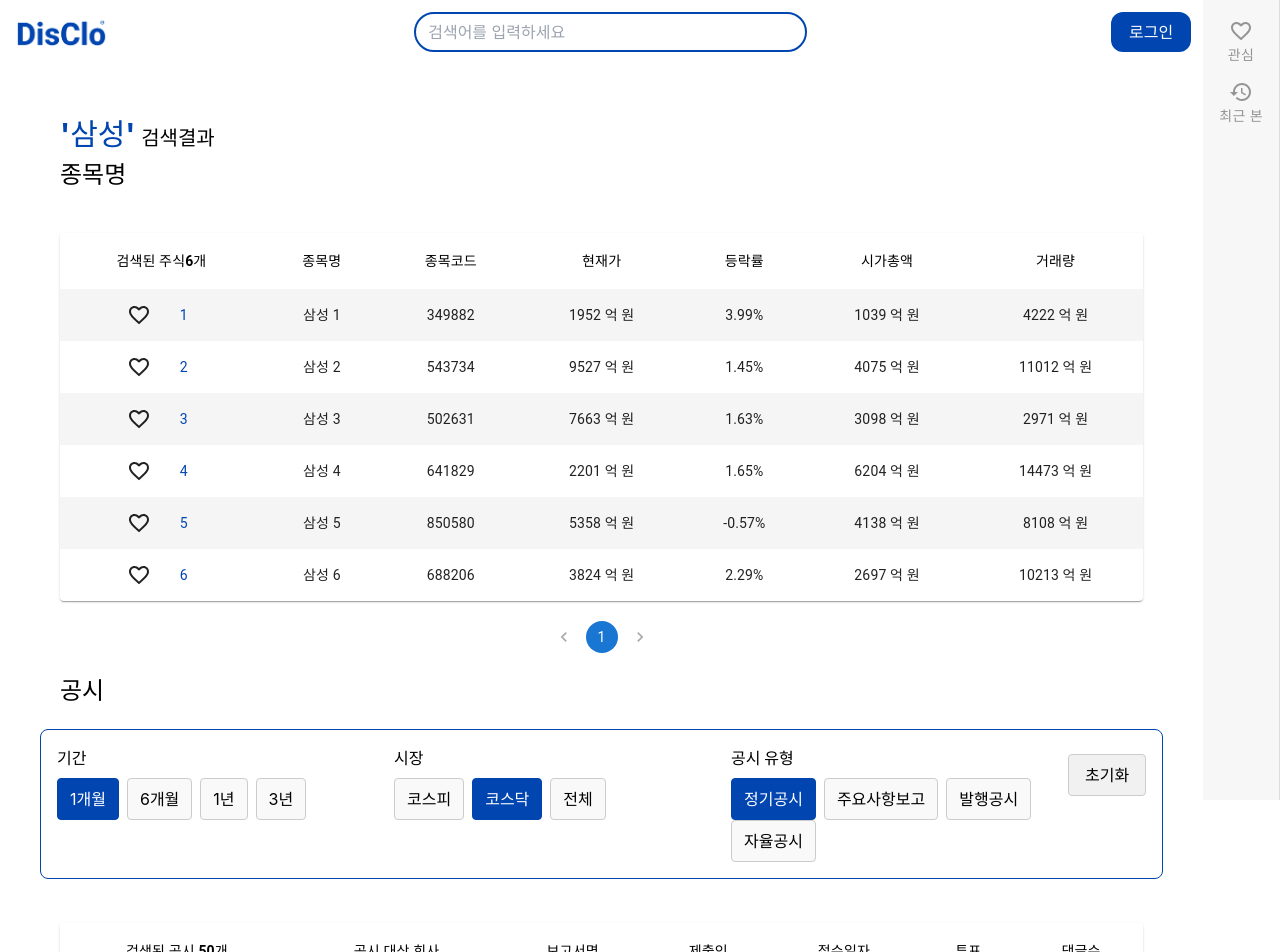
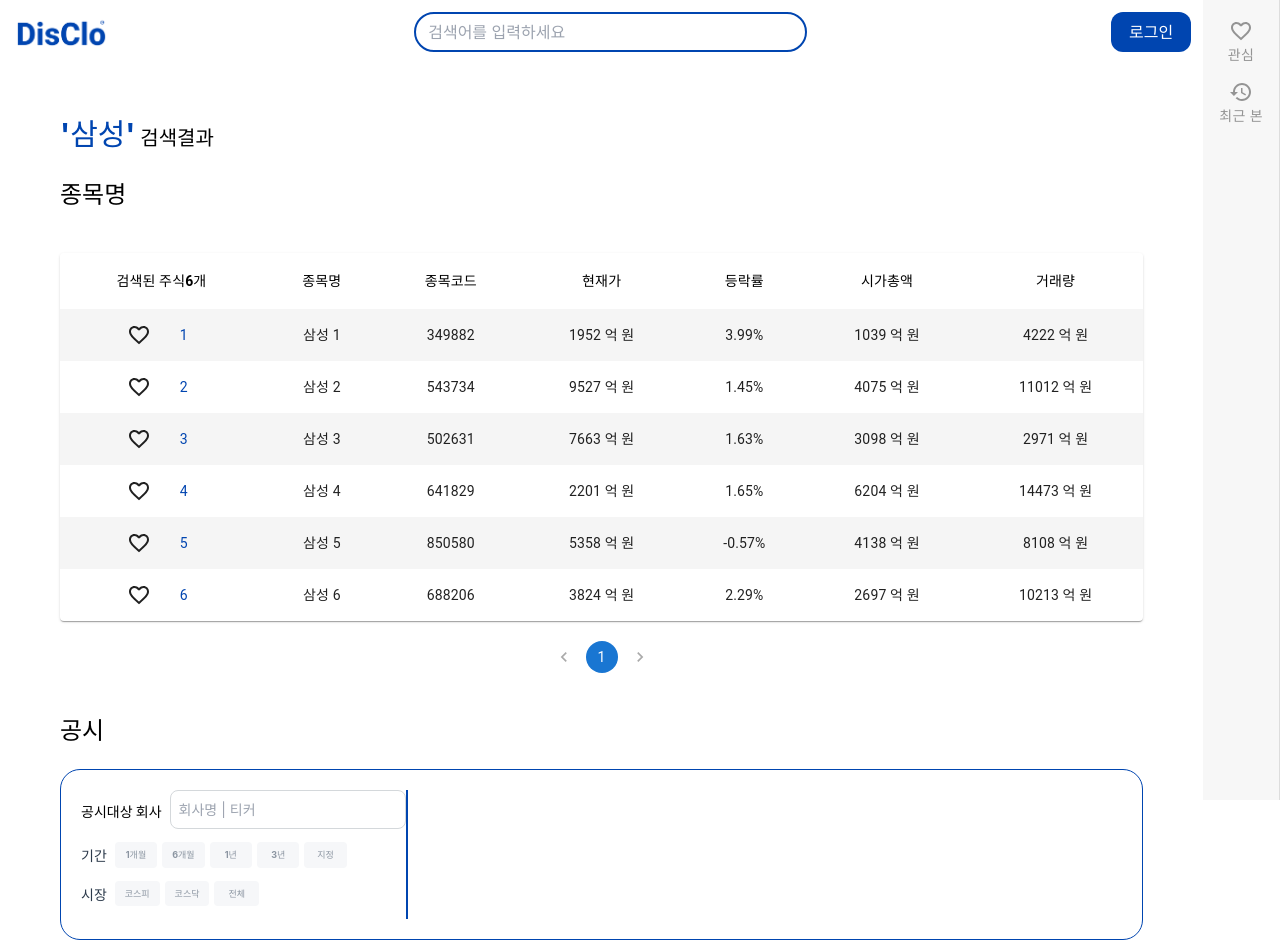
Before and after one commit to React-4/frontend, a React (Vite) app: page /search-result in a window 1280 px wide. Shown: the top 952 px of the page. Built offline with nearby package versions, Linux system fonts and the light colour scheme.

Commit message:
ing: 검색, 기간, 시장, 바 설정 완료

```diff
--- a/src/components/css/ListTables.css
+++ b/src/components/css/ListTables.css
@@ -9,6 +9,7 @@
     text-align: left;
     margin-left: 20px;
     margin-bottom: 20px;
+    margin-top: 20px;
     font-size: 24px;
     font-weight: bold;
   }
--- a/src/components/css/SearRes.css
+++ b/src/components/css/SearRes.css
@@ -1,54 +1,184 @@
 .filters {
     border: 1px solid #0045B0;
-    padding: 16px;
-    margin-bottom: 24px;
-    border-radius: 8px;
+    padding: 20px;
+    margin: 0 20px 20px 20px;
+    border-radius: 20px;
     display: flex;
-    flex-wrap: wrap;
-    gap: 16px;
+    gap: 10px;
+    justify-content: space-between;
+    align-items: center;
+  }
+.sec {
+  display: flex;
+  flex-direction: row;
+}
+
+.sector1 {
+  flex-direction: column;
+}
+
+  .row {
+    display: flex;
+    /* justify-content: flex-start; */
+    align-items: center;
+    margin-bottom: 8px;
   }
 
   .filter-group {
+    /* flex: 1; */
+    min-width: 200px;
+    display: flex;
+    flex-direction: row;
+    gap: 3px;
+  }
+
+  .search-group {
+    display: flex;
+    align-items: center;
+    width: 100%;
+    max-width: 600px;
+    margin-bottom: 5px;
+  }
+
+  .search-bar {
+    display: flex;
+    align-items: center;
+    gap: 8px;
+  }
+
+  .search-bar input {
     flex: 1;
-    min-width: 200px;
+    padding: 8px;
+    border-radius: 8px;
+    border: 1px solid #d4d8db;
+    font-size: 14px;
+    width: 100%;
+  }
+
+  .separator {
+    display: flex;
+    width: 1px;
+    border: 1px solid #0045B0;
+  }
+
+  .period-group,
+  .market-group,
+  .type-group {
+    flex: 1;
+  }
+
+  .period-group label,
+  .market-group label,
+  .type-group label {
+    display: block;
+    font-size: 12px;
+    font-weight: bold;
+    color: #2c3a4b;
+  }
+
+  .period-group button,
+  .market-group button,
+  .type-group button {
+    padding: 8px 16px;
+    border-radius: 16px;
+    background-color: white;
+    color: #6b7583;
+    margin-right: 5px;
+    margin-bottom: 5px;
+    cursor: pointer;
+    display: flex;
+    text-align: center;
+    justify-content: center;
+    flex-direction: row;
+  }
+
+  .period-group button.active,
+  .market-group button.active
+  .type-group button.active{
+    background-color: #e8f2ff;
+    /* border: 1px solid #2372eb; */
+    color: #2372eb;
+  }
+
+  .period-buttons,
+  .type-buttons,
+  .market-buttons {
+    display: grid;
+    grid-template-columns: repeat(5, 1fr);
   }
 
   .filter-group label {
     display: block;
-    margin-bottom: 8px;
+    margin-right: 5px;
+    margin-top: 3px;
     font-weight: bold;
+    font-size: 14px;
   }
 
   .filter-group button {
-    margin-right: 8px;
-    padding: 8px 12px;
-    border: 1px solid #ccc;
+    margin-right: 5px;
+    padding: 6px 10px;
     border-radius: 4px;
-    background-color: #f9f9f9;
+    background-color: #F6F7F9;
+    color: #8B95A1;
+    font-size: 9px;
+    font-weight: bold;
     cursor: pointer;
+    transition: background-color 0.3s, color 0.3s;
   }
 
   .filter-group button.active {
-    background-color: #0045B0;
-    color: white;
-    border-color: #0045B0;
+    background-color: #E8F2FF;
+    font-weight: bold;
+    color: #2372EB;
   }
 
   .filter-actions {
     margin-top: 8px;
+    display: flex;
+    flex-direction: column; /* 버튼들을 세로로 정렬 */
+    align-items: center; /* 가로 방향으로 가운데 정렬 */
+    justify-content: center; /* 세로 방향으로 가운데 정렬 */
+    gap: 10px; /* 버튼 간 간격 */
+    height: 100%;
+    width: 100%;
   }
 
-  .filter-actions .reset {
+  .filter-actions .fibut {
     padding: 8px 16px;
-    background-color: #f1f1f1;
-    border: 1px solid #ccc;
+    background-color: #0045B0;
+    color: white;
+    font-weight: bold;
+    font-size: 15px;
     border-radius: 4px;
     cursor: pointer;
+    display: flex;
+    text-align: center;
   }
 
-  .result-company {
+  .result-title {
     font-size: 30px;
     font-weight: bold;
-    margin-left: 20px;
     color: #0045B0;
   }
+
+  .date-picker {
+    margin-top: 10px;
+    display: flex;
+    flex-direction: column; /* 세로 정렬 */
+    gap: 10px; /* 입력 필드 간 간격 */
+  }
+
+  .date-picker label {
+    font-size: 14px;
+    font-weight: bold;
+    color: #2c3a4b;
+  }
+
+  .date-picker input {
+    padding: 8px;
+    border: 1px solid #d4d8db;
+    border-radius: 4px;
+    font-size: 14px;
+    width: 100%;
+  }
--- a/src/pages/SearchResultPage.jsx
+++ b/src/pages/SearchResultPage.jsx
@@ -29,16 +29,18 @@
     });
 
     const [filters, setFilters] = useState({
-        period: "1개월",
-        market: "코스닥",
-        type: "정기공시",
+        period: "",
+        market: "",
+        type: "",
+        startDate: "",
+        endDate: "",
       });
 
       const handleFilterChange = (field, value) => {
-    setFilters({
-        ...filters,
-        [field]: value,
-    });
+        setFilters((prevFilters) => ({
+          ...prevFilters,
+          [field]: prevFilters[field] === value ? "" : value, // Toggle filter value
+        }));
       };
 
     const resetFilters = () => {
@@ -47,6 +49,41 @@
             market: "",
             type: "",
         });
+        setFilteredData(disclosureData);
+    };
+
+    const searchFilters = () => {
+        const now = new Date();
+        const filtered = disclosureData.filter((item) => {
+        // Filter by period
+        if (filters.period) {
+            const daysAgo = {
+            "1개월": 30,
+            "6개월": 180,
+            "1년": 365,
+            "3년": 1095,
+            }[filters.period];
+            const itemDate = new Date(item.date);
+            const cutoffDate = new Date(now);
+            cutoffDate.setDate(now.getDate() - daysAgo);
+
+            if (itemDate < cutoffDate) return false;
+        }
+
+        // Filter by market
+        if (filters.market && filters.market !== "전체") {
+            if (item.market !== filters.market) return false;
+        }
+
+        // Filter by type
+        if (filters.type && item.type !== filters.type) {
+            return false;
+        }
+
+        return true;
+        });
+
+        setFilteredData(filtered);
     };
 
     const disclosureData = Array.from({ length: 50 }, (_, index) => ({
@@ -73,23 +110,25 @@
       { key: "comments", label: "댓글수" },
     ];
 
-    const filteredData = disclosureData.filter((item) => {
-        // 간단한 필터 로직 예시: 시장 필터링
-        if (filters.market !== "전체" && item.company.includes(filters.market) === false) {
-          return false;
-        }
-        // 다른 필터 조건 추가 가능
-        return true;
-    });
+    const [filteredData, setFilteredData] = useState(disclosureData);
 
     const sortedDisclosureData = [...filteredData].sort((a, b) => {
       return new Date(b.date) - new Date(a.date);
     });
 
+    const handleInputChange = (event) => {
+        const { value } = event.target;
+        setFilters((prevFilters) => ({
+            ...prevFilters,
+            company: value,
+        }));
+    };
+
     return (
         <div>
             <div className="search-result-title">
-                <h1 className="result-company1">
+                <h1 className="result-title
+                ">
                     <span style={{ color: "#0045B0", fontSize: "30px", fontWeight: "bold", marginLeft: "20px"}}>'삼성'</span>
                     <span style={{ color: "black", fontSize: "20px"}}> 검색결과</span>
                 </h1>
@@ -103,9 +142,27 @@
 
             <h2 className="list-title">공시</h2>
             <div className="filters">
-                <div className="filter-group">
+                <div className="sec">
+                    <div className="sector1">
+                        <div className="row">
+                            <div className="filter-group search-group">
+                            <label>공시대상 회사</label>
+                            <div className="search-bar">
+                                <input
+                                    type="text"
+                                    placeholder="회사명 | 티커"
+                                    value={filters.company}
+                                    onChange={handleInputChange}
+                                />
+                            </div>
+                            </div>
+                        </div>
+
+                        <div className="row">
+                            <div className="filter-group period-group">
                             <label>기간</label>
-                {["1개월", "6개월", "1년", "3년"].map((period) => (
+                            <div className="period-buttons">
+                                {["1개월", "6개월", "1년", "3년", "지정"].map((period) => (
                                 <button
                                     key={period}
                                     className={filters.period === period ? "active" : ""}
@@ -114,10 +171,42 @@
                                     {period}
                                 </button>
                                 ))}
+                                {filters.period === "지정" && (
+                                    <div className="date-picker">
+                                    <label>
+                                        <input
+                                        type="date"
+                                        value={filters.startDate || ""}
+                                        onChange={(e) => setFilters((prev) => ({ ...prev, startDate: e.target.value }))}
+                                        />
+                                    </label>
+                                    <label>
+                                        <input
+                                        type="date"
+                                        value={filters.endDate || ""}
+                                        onChange={(e) => setFilters((prev) => ({ ...prev, endDate: e.target.value }))}
+                                        />
+                                    </label>
+                                    </div>
+                                )}
+
+                                {/* 선택된 날짜 표시 */}
+                                {filters.startDate && filters.endDate && filters.period === "지정" && (
+                                    <div className="selected-dates">
+                                    <span>
+                                        선택된 날짜: {filters.startDate} ~ {filters.endDate}
+                                    </span>
+                                    </div>
+                                )}
+
+                            </div>
+                            </div>
                         </div>
 
-                <div className="filter-group">
+                        <div className="row">
+                            <div className="filter-group market-group">
                                 <label>시장</label>
+                                <div className="market-buttons">
                                     {["코스피", "코스닥", "전체"].map((market) => (
                                     <button
                                         key={market}
@@ -128,10 +217,31 @@
                                     </button>
                                     ))}
                                 </div>
+                            </div>
+                        </div>
+                    </div>
+                    <section className="separator"></section>
 
-                <div className="filter-group">
+                </div>
+
+
+
+
+                {/* <div className="filter-group type-group">
                 <label>공시 유형</label>
-                {["정기공시", "주요사항보고", "발행공시", "자율공시"].map((type) => (
+                <div className="type-buttons">
+                    {[
+                    "정기공시",
+                    "주요사항보고",
+                    "발행공시",
+                    "지분공시",
+                    "기타공시",
+                    "외부감사관련",
+                    "펀드공시",
+                    "자산유동화",
+                    "거래소공시",
+                    "공정위공시",
+                    ].map((type) => (
                     <button
                         key={type}
                         className={filters.type === type ? "active" : ""}
@@ -141,12 +251,28 @@
                     </button>
                     ))}
                 </div>
+                <section className="separator" role="search" aria-label="Search section"></section>
+
+                <div className="sector1">
+                <div className="filter-actions">
+                <button className="fibut" onClick={searchFilters}>
+                    검색
+                </button>
+                </div>
 
                 <div className="filter-actions">
-                <button className="reset" onClick={resetFilters}>
+                <button className="fibut" onClick={resetFilters}>
                     초기화
                 </button>
                 </div>
+
+                </div>
+            </div>
+ */}
+
+
+
+
             </div>
 
             <ListTables
```
Lines whose indentation alone changed are shown as unchanged.
